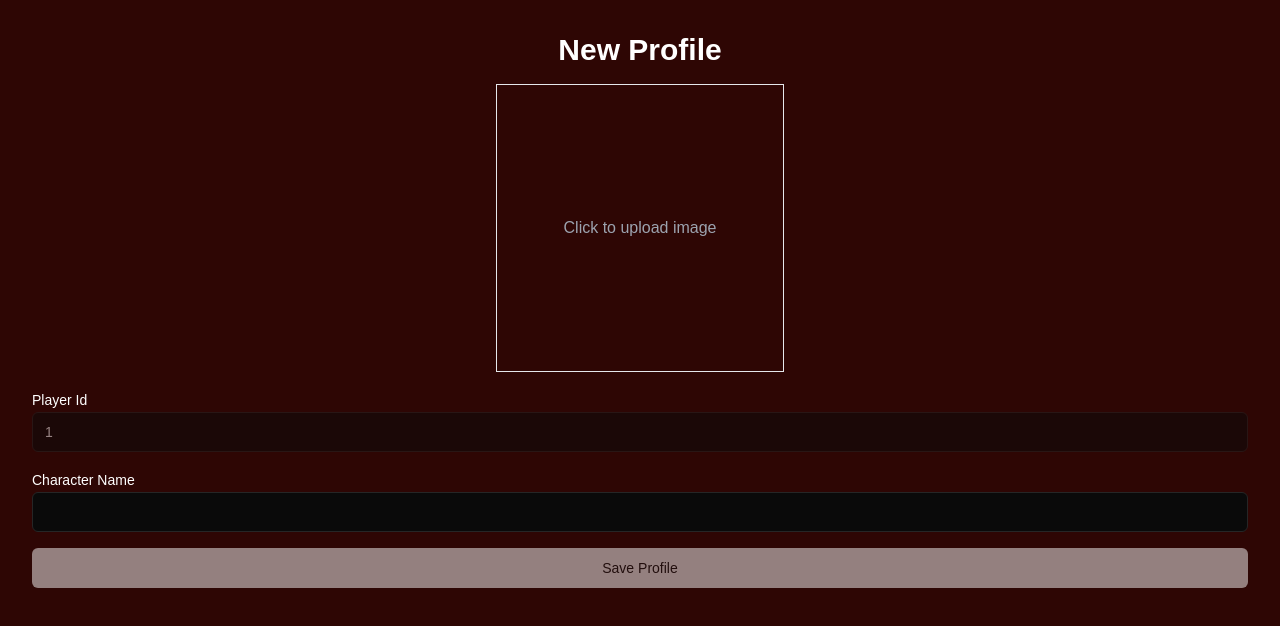
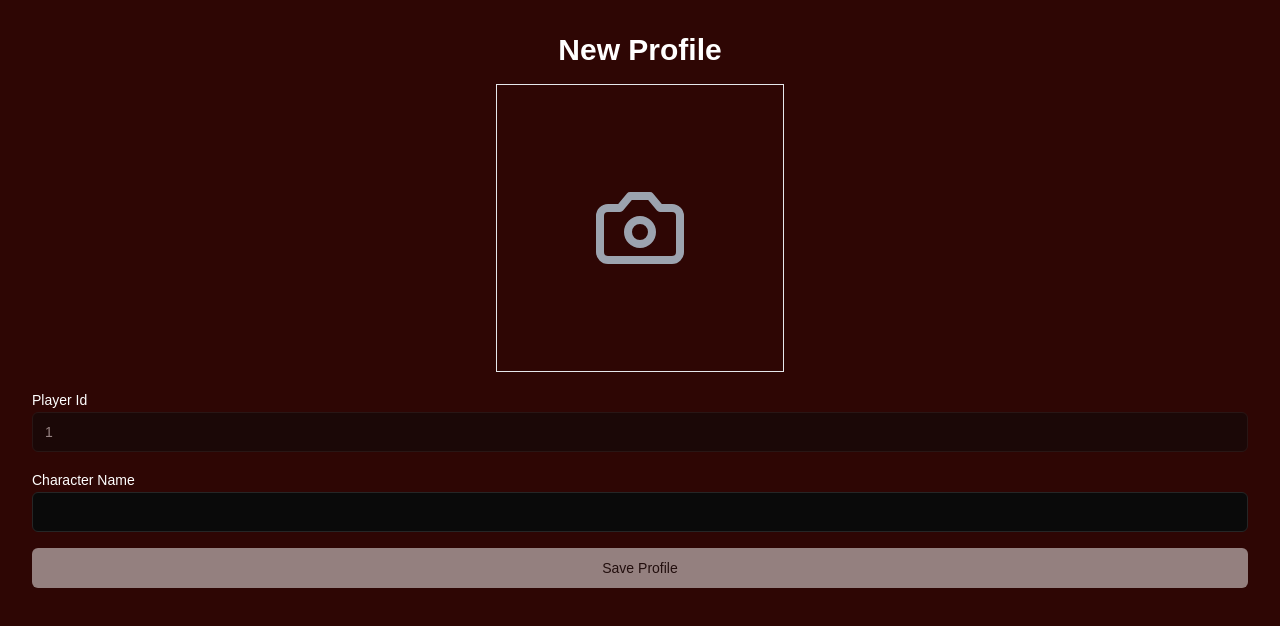
Before and after one commit to briansmiley/thirst-trap, a Next.js app: page /profiles/1 in a window 1280 px wide. Shown: the top 626 px of the page. Built offline with nearby package versions, Linux system fonts and the light colour scheme; no server answers; the database is empty.

Commit message:
adds camera icon to photo upload area

```diff
--- a/src/app/profiles/[id]/new-profile-form.tsx
+++ b/src/app/profiles/[id]/new-profile-form.tsx
@@ -6,6 +6,7 @@ import { socket } from "@/socket";
 import { Button } from "@/components/ui/button";
 import { Input } from "@/components/ui/input";
 import { Label } from "@/components/ui/label";
+import { Camera } from "lucide-react";
 
 export default function NewProfileForm({ id }: { id: string }) {
   const [name, setName] = useState("");
@@ -105,7 +106,7 @@ export default function NewProfileForm({ id }: { id: string }) {
           />
         ) : (
           <div className="w-full h-full flex items-center justify-center text-gray-400">
-            Click to upload image
+            <Camera size={96} />
           </div>
         )}
       </div>
```
